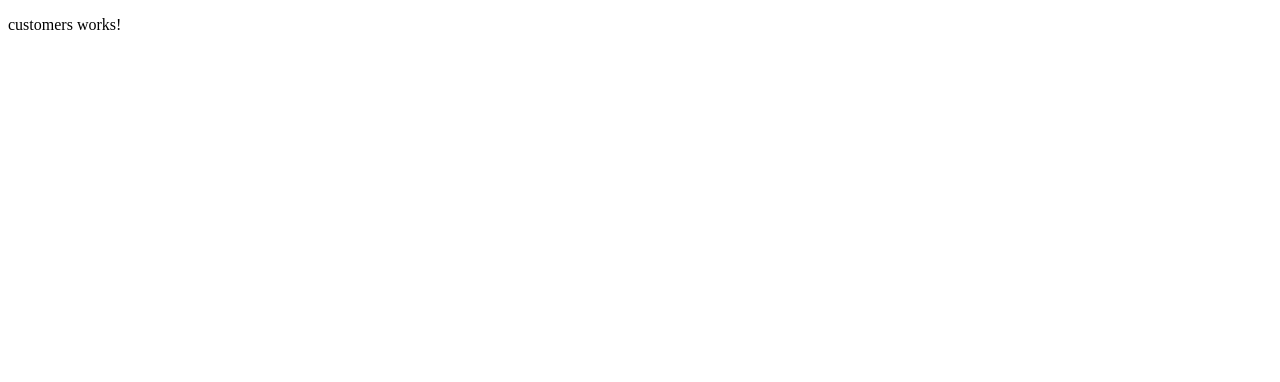
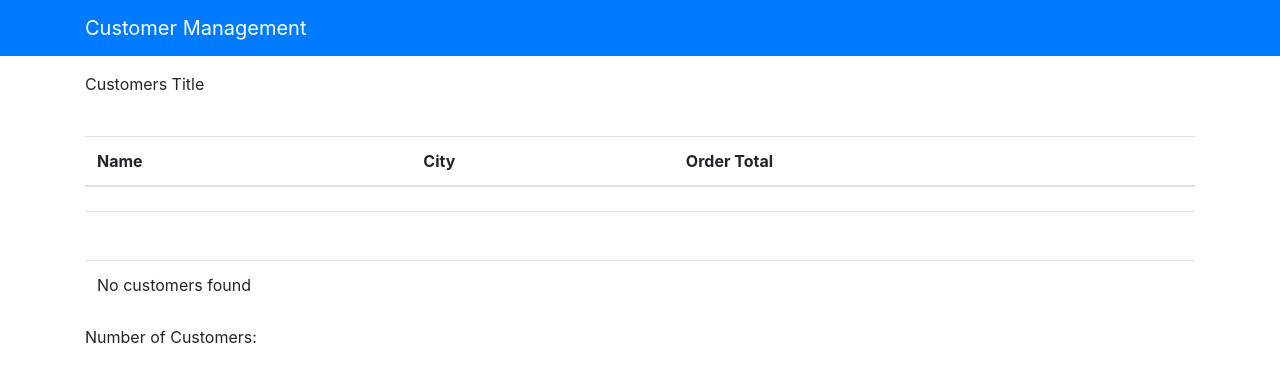
Before and after one commit to acqfel/mngcust, an Angular app: page / in a window 1280 px wide. Shown: the top 382 px of the page. Built offline with nearby package versions, Linux system fonts and the light colour scheme.

Commit message:
Added: bootstrap 4.1.3, list-customers component, navbar

```diff
--- a/src/app/app.component.html
+++ b/src/app/app.component.html
@@ -1 +1,11 @@
-<app-customers></app-customers>
+<header class="navbar fixed-top navbar-dark bg-primary">
+  <nav class="container">
+    <div>
+      <span class="navbar-brand">Customer Management</span>
+    </div>
+  </nav>
+</header>
+
+<main class="container">
+  <app-customers></app-customers>
+</main>
--- a/src/app/customers/customers.component.html
+++ b/src/app/customers/customers.component.html
@@ -1,3 +1,5 @@
-<p>
-  customers works!
-</p>
+<br />
+<br />
+<br />
+<p>{{ title }}</p>
+<app-list-customers></app-list-customers>
--- a/src/app/customers/customers.component.ts
+++ b/src/app/customers/customers.component.ts
@@ -6,10 +6,12 @@ import { Component, OnInit } from '@angular/core';
   styleUrls: ['./customers.component.scss']
 })
 export class CustomersComponent implements OnInit {
+  title: string;
 
   constructor() { }
 
   ngOnInit() {
+    this.title = 'Customers Title';
   }
 
 }
--- a/src/app/customers/customers.module.ts
+++ b/src/app/customers/customers.module.ts
@@ -1,13 +1,15 @@
 import { NgModule } from '@angular/core';
 import { CommonModule } from '@angular/common';
 import { CustomersComponent } from './customers.component';
+import { ListCustomersComponent } from './list-customers/list-customers.component';
 
 @NgModule({
   imports: [
     CommonModule
   ],
   declarations: [
-    CustomersComponent
+    CustomersComponent,
+    ListCustomersComponent
   ],
   exports: [ CustomersComponent ]
 })
--- /dev/null
+++ b/src/app/customers/list-customers/list-customers.component.html
@@ -0,0 +1,30 @@
+<br />
+<table class="table table-hover">
+    <thead>
+        <tr>
+            <th>Name</th>
+            <th>City</th>
+            <th>Order Total</th>
+        </tr>
+    </thead>
+    <tr>
+        <td>
+            <a>
+
+            </a>
+        </td>
+        <td></td>
+        <td></td>
+    </tr>
+    <tr>
+        <td colspan="2">&nbsp;</td>
+        <td>
+
+        </td>
+    </tr>
+    <tr>
+        <td colspan="4">No customers found</td>
+    </tr>
+</table>
+Number of Customers:
+<br />
--- /dev/null
+++ b/src/app/customers/list-customers/list-customers.component.ts
@@ -0,0 +1,19 @@
+import { Component, OnInit } from '@angular/core';
+
+@Component({
+  selector: 'app-list-customers',
+  templateUrl: './list-customers.component.html',
+  styleUrls: ['./list-customers.component.scss']
+})
+export class ListCustomersComponent implements OnInit {
+
+  filteredCustomers: any[] = [];
+  customersOrderTotal: number;
+  currencyCode: string = 'USD';
+
+  constructor() { }
+
+  ngOnInit() {
+  }
+
+}
--- a/src/index.html
+++ b/src/index.html
@@ -5,8 +5,10 @@
   <title>Mngcust</title>
   <base href="/">
 
-  <meta name="viewport" content="width=device-width, initial-scale=1">
+  <meta name="viewport" content="width=device-width, initial-scale=1, shrink-to-fit=no">
   <link rel="icon" type="image/x-icon" href="favicon.ico">
+  <!-- Bootstrap CSS -->
+  <link rel="stylesheet" href="https://stackpath.bootstrapcdn.com/bootstrap/4.1.3/css/bootstrap.min.css" integrity="sha384-MCw98/SFnGE8fJT3GXwEOngsV7Zt27NXFoaoApmYm81iuXoPkFOJwJ8ERdknLPMO" crossorigin="anonymous">
 </head>
 <body>
   <app-root></app-root>
```
Also changed, not shown: src/app/customers/list-customers/list-customers.component.scss (added), 1 other file (tests, documents, lock files or other folders).
